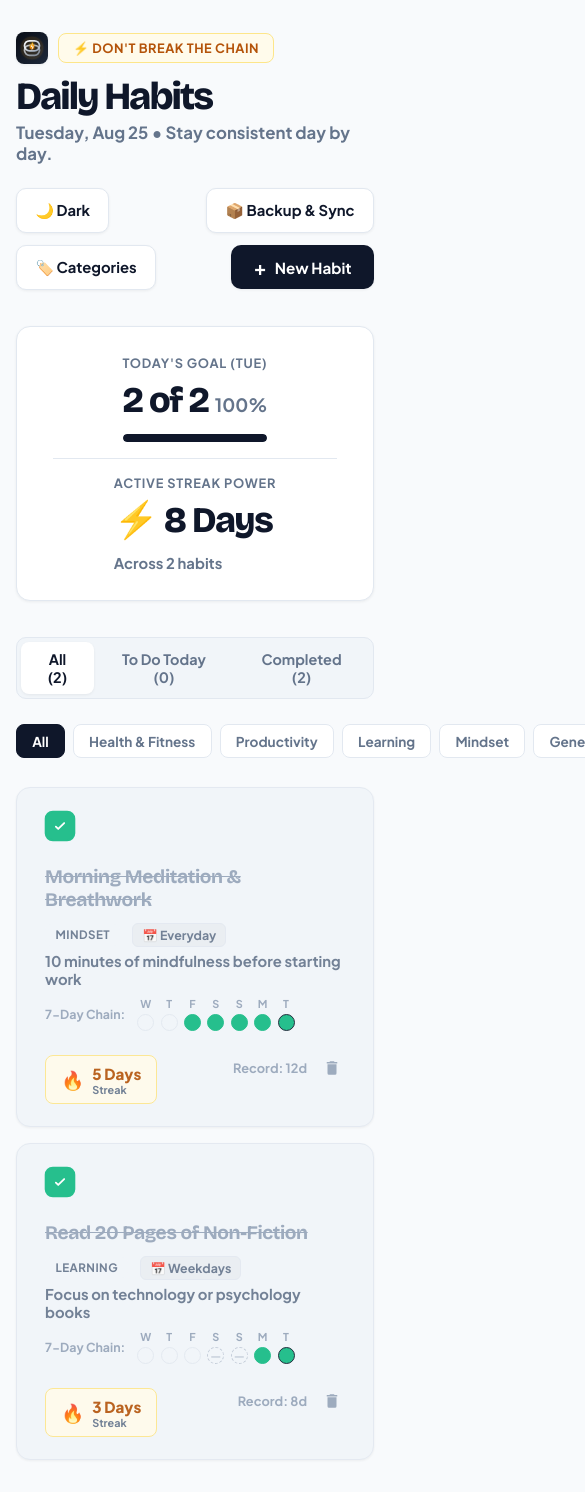
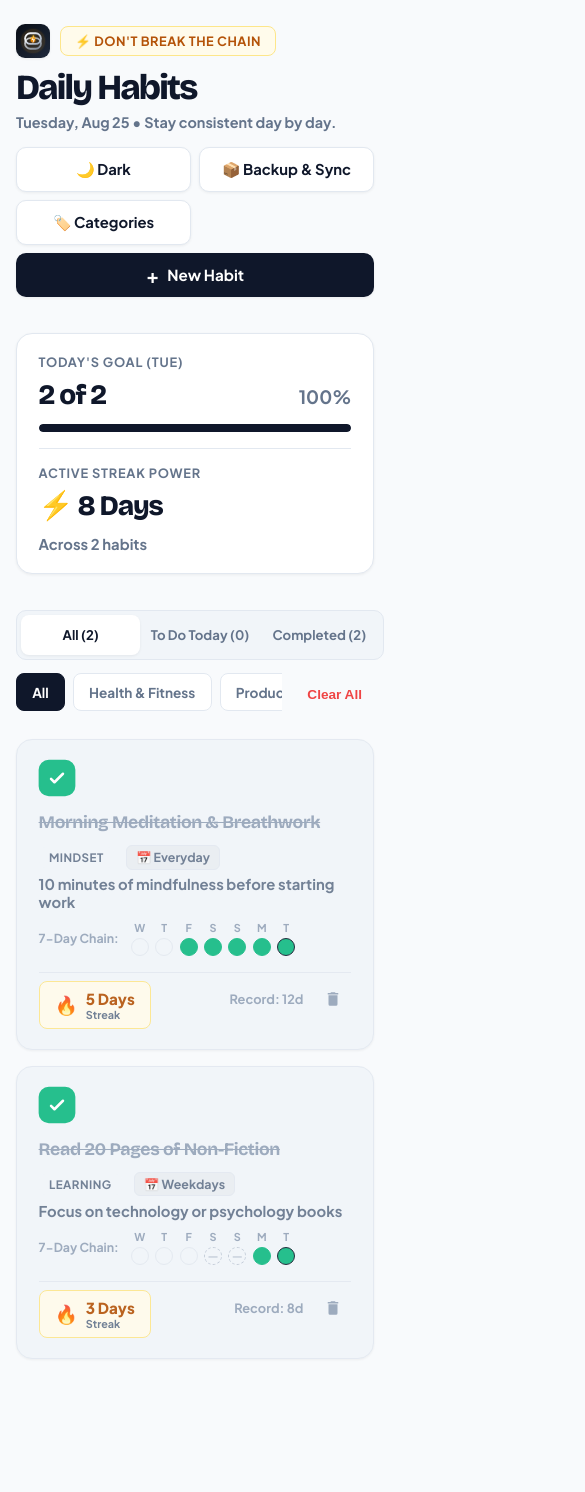
Before and after one commit to Nathanellevy-DI/HabbitTracker.github.io, a React (Vite) app: page / in a window 390 px wide. Shown: the top 1492 px of the page, 585 px wide, since content can reach past the window. After the commit the page ends 1399 px from the top, so only its background shows below. Built offline with nearby package versions, Linux system fonts and the light colour scheme; the HTML template or start-up script is replaced by a standard one.

Commit message:
Add iPhone 13+ and iPhone 17 Pro Max safe area insets, 100dvh & Web App Manifest

```diff
--- a/src/components/HabitDashboard.css
+++ b/src/components/HabitDashboard.css
@@ -1,4 +1,4 @@
-/* HabitDashboard.css - Clean, Modern, Premium Display Typography & Backup Sync Design System */
+/* HabitDashboard.css - Clean, Modern, Premium Display Typography & iOS / iPhone 13+ / iPad Design System */
 
 :root {
   --bg-page: #f8fafc;
@@ -62,16 +62,22 @@ body {
   padding: 0;
   background-color: var(--bg-page);
   color: var(--text-main);
-  font-family: 'Plus Jakarta Sans', 'Inter', system-ui, -apple-system, sans-serif;
+  font-family: 'Plus Jakarta Sans', 'Inter', -apple-system, system-ui, sans-serif;
   -webkit-font-smoothing: antialiased;
   min-height: 100vh;
+  min-height: 100dvh; /* Dynamic Mobile Viewport Height for Safari */
   transition: background-color 0.2s ease, color 0.2s ease;
+  -webkit-tap-highlight-color: transparent; /* Remove iOS grey flash on tap */
 }
 
+/* SAFE AREA INSET PADDING FOR IPHONE 13, 14, 15, 16 PRO, 17 PRO MAX & DYNAMIC ISLAND */
 .habit-dashboard {
   max-width: 1020px;
   margin: 0 auto;
-  padding: 3.5rem 2rem;
+  padding-top: max(2.5rem, calc(1.5rem + env(safe-area-inset-top)));
+  padding-bottom: max(3.5rem, calc(2rem + env(safe-area-inset-bottom)));
+  padding-left: max(1.5rem, calc(1rem + env(safe-area-inset-left)));
+  padding-right: max(1.5rem, calc(1rem + env(safe-area-inset-right)));
 }
 
 /* HEADER BAR */
@@ -92,9 +98,9 @@ body {
 }
 
 .app-header-logo {
-  width: 32px;
-  height: 32px;
-  border-radius: 8px;
+  width: 34px;
+  height: 34px;
+  border-radius: 9px;
   box-shadow: var(--shadow-sm);
   object-fit: cover;
 }
@@ -116,7 +122,7 @@ body {
 
 .header-title {
   font-family: 'Bricolage Grotesque', 'Syne', sans-serif;
-  font-size: 3.25rem;
+  font-size: clamp(2.2rem, 5vw, 3.25rem);
   font-weight: 800;
   margin: 0 0 0.35rem 0;
   color: var(--text-main);
@@ -127,14 +133,14 @@ body {
 .header-subtitle {
   color: var(--text-muted);
   margin: 0;
-  font-size: 1.05rem;
+  font-size: clamp(0.9rem, 2vw, 1.05rem);
   font-weight: 500;
 }
 
 .header-actions {
   display: flex;
   align-items: center;
-  gap: 0.75rem;
+  gap: 0.65rem;
   flex-wrap: wrap;
 }
 
@@ -144,6 +150,7 @@ body {
   border: 1px solid var(--border-color);
   color: var(--text-main);
   padding: 0.75rem 1.15rem;
+  min-height: 44px; /* iOS standard touch target size */
   border-radius: 10px;
   font-weight: 700;
   font-size: 0.925rem;
@@ -151,6 +158,7 @@ body {
   box-shadow: var(--shadow-sm);
   transition: all 0.15s ease;
   font-family: 'Plus Jakarta Sans', sans-serif;
+  touch-action: manipulation;
 }
 
 .btn-theme-toggle:hover,
@@ -164,6 +172,7 @@ body {
   color: var(--brand-text);
   border: none;
   padding: 0.75rem 1.4rem;
+  min-height: 44px;
   border-radius: 10px;
   font-weight: 700;
   font-size: 0.95rem;
@@ -174,6 +183,7 @@ body {
   box-shadow: var(--shadow-sm);
   transition: background-color 0.15s ease, transform 0.1s ease;
   font-family: 'Plus Jakarta Sans', sans-serif;
+  touch-action: manipulation;
 }
 
 .btn-add-habit:hover {
@@ -191,7 +201,7 @@ body {
 .metrics-card {
   background: var(--bg-card);
   border: 1px solid var(--border-color);
-  border-radius: 14px;
+  border-radius: 16px;
   padding: 1.75rem 2.25rem;
   margin-bottom: 2.25rem;
   box-shadow: var(--shadow-sm);
@@ -234,7 +244,7 @@ body {
 
 .metric-value {
   font-family: 'Bricolage Grotesque', 'Plus Jakarta Sans', sans-serif;
-  font-size: 2.25rem;
+  font-size: clamp(1.75rem, 4vw, 2.25rem);
   font-weight: 800;
   color: var(--text-main);
   letter-spacing: -0.04em;
@@ -294,12 +304,14 @@ body {
   border: none;
   color: var(--text-muted);
   padding: 0.5rem 1.05rem;
+  min-height: 40px;
   font-size: 0.9rem;
   font-weight: 700;
   border-radius: 8px;
   cursor: pointer;
   transition: all 0.15s ease;
   font-family: 'Plus Jakarta Sans', sans-serif;
+  touch-action: manipulation;
 }
 
 .tab-btn.active {
@@ -312,12 +324,16 @@ body {
   display: flex;
   align-items: center;
   gap: 0.85rem;
+  width: 100%;
+  max-width: 100%;
 }
 
 .category-pills {
   display: flex;
   gap: 0.5rem;
   overflow-x: auto;
+  -webkit-overflow-scrolling: touch;
+  padding-bottom: 0.25rem;
 }
 
 .pill-btn {
@@ -325,6 +341,7 @@ body {
   border: 1px solid var(--border-color);
   color: var(--text-muted);
   padding: 0.45rem 0.95rem;
+  min-height: 38px;
   border-radius: 8px;
   font-size: 0.85rem;
   font-weight: 600;
@@ -332,6 +349,7 @@ body {
   white-space: nowrap;
   transition: all 0.15s ease;
   font-family: 'Plus Jakarta Sans', sans-serif;
+  touch-action: manipulation;
 }
 
 .pill-btn:hover {
@@ -355,6 +373,7 @@ body {
   padding: 0.45rem 0.75rem;
   border-radius: 8px;
   transition: background 0.15s ease;
+  white-space: nowrap;
 }
 
 .btn-clear-all:hover {
@@ -371,13 +390,14 @@ body {
 .habit-card {
   background: var(--bg-card);
   border: 1px solid var(--border-color);
-  border-radius: 14px;
+  border-radius: 16px;
   padding: 1.4rem 1.75rem;
   display: flex;
   align-items: center;
   gap: 1.5rem;
   transition: border-color 0.15s ease, box-shadow 0.15s ease, background 0.15s ease;
   box-shadow: var(--shadow-sm);
+  -webkit-touch-callout: none;
 }
 
 .habit-card:hover {
@@ -396,9 +416,9 @@ body {
 
 /* CHECKBOX */
 .check-button {
-  width: 30px;
-  height: 30px;
-  border-radius: 8px;
+  width: 36px;
+  height: 36px;
+  border-radius: 10px;
   border: 2px solid var(--border-color-hover);
   background: var(--bg-card);
   cursor: pointer;
@@ -407,6 +427,7 @@ body {
   justify-content: center;
   transition: all 0.15s ease;
   flex-shrink: 0;
+  touch-action: manipulation;
 }
 
 .check-button:hover {
@@ -421,8 +442,8 @@ body {
 }
 
 .checkmark-icon {
-  width: 20px;
-  height: 20px;
+  width: 22px;
+  height: 22px;
   color: #ffffff;
 }
 
@@ -436,13 +457,13 @@ body {
   display: flex;
   align-items: center;
   gap: 0.75rem;
-  margin-bottom: 0.3rem;
+  margin-bottom: 0.35rem;
   flex-wrap: wrap;
 }
 
 .habit-name {
   font-family: 'Bricolage Grotesque', 'Plus Jakarta Sans', sans-serif;
-  font-size: 1.2rem;
+  font-size: clamp(1.1rem, 2.5vw, 1.25rem);
   font-weight: 700;
   margin: 0;
   color: var(--text-main);
@@ -519,8 +540,8 @@ body.dark-theme .schedule-badge {
 }
 
 .dot-circle {
-  width: 15px;
-  height: 15px;
+  width: 16px;
+  height: 16px;
   border-radius: 50%;
   background: var(--bg-subtle);
   border: 1px solid var(--border-color);
@@ -557,6 +578,7 @@ body.dark-theme .schedule-badge {
   display: flex;
   align-items: center;
   gap: 0.85rem;
+  flex-wrap: wrap;
 }
 
 .preset-links {
@@ -589,8 +611,8 @@ body.dark-theme .schedule-badge {
 }
 
 .day-circle-btn {
-  width: 38px;
-  height: 38px;
+  width: 40px;
+  height: 40px;
   border-radius: 50%;
   border: 1px solid var(--border-color);
   background: var(--bg-subtle);
@@ -602,6 +624,7 @@ body.dark-theme .schedule-badge {
   align-items: center;
   justify-content: center;
   transition: all 0.15s ease;
+  touch-action: manipulation;
 }
 
 .day-circle-btn:hover {
@@ -682,12 +705,15 @@ body.dark-theme .schedule-badge {
   border: none;
   color: var(--text-subtle);
   cursor: pointer;
-  padding: 0.25rem;
+  padding: 0.35rem;
+  min-height: 36px;
+  min-width: 36px;
   display: flex;
   align-items: center;
   justify-content: center;
   border-radius: 6px;
   transition: color 0.15s ease, background 0.15s ease;
+  touch-action: manipulation;
 }
 
 .btn-delete-habit:hover {
@@ -729,7 +755,7 @@ body.dark-theme .schedule-badge {
 .data-action-card {
   background: var(--bg-subtle);
   border: 1px solid var(--border-color);
-  border-radius: 10px;
+  border-radius: 12px;
   padding: 1.25rem;
   display: flex;
   flex-direction: column;
@@ -754,7 +780,7 @@ body.dark-theme .schedule-badge {
   text-align: center;
   padding: 4rem 2rem;
   background: var(--bg-card);
-  border-radius: 14px;
+  border-radius: 16px;
   border: 1px dashed var(--border-color);
 }
 
@@ -785,7 +811,7 @@ body.dark-theme .schedule-badge {
   left: 0;
   right: 0;
   bottom: 0;
-  background: rgba(0, 0, 0, 0.55);
+  background: rgba(0, 0, 0, 0.6);
   display: flex;
   align-items: center;
   justify-content: center;
@@ -796,11 +822,13 @@ body.dark-theme .schedule-badge {
 .modal-content {
   background: var(--bg-card);
   border: 1px solid var(--border-color);
-  border-radius: 14px;
+  border-radius: 16px;
   width: 100%;
   max-width: 520px;
   padding: 2rem;
   box-shadow: var(--shadow-lg);
+  max-height: 90dvh;
+  overflow-y: auto;
 }
 
 .modal-header {
@@ -822,10 +850,12 @@ body.dark-theme .schedule-badge {
   background: transparent;
   border: none;
   color: var(--text-muted);
-  font-size: 1.65rem;
+  font-size: 1.75rem;
   cursor: pointer;
   line-height: 1;
   padding: 0;
+  min-height: 40px;
+  min-width: 40px;
 }
 
 .close-btn:hover {
@@ -926,8 +956,9 @@ body.dark-theme .schedule-badge {
 .form-group select {
   background: var(--bg-card);
   border: 1px solid var(--border-color);
-  border-radius: 8px;
-  padding: 0.7rem 0.95rem;
+  border-radius: 10px;
+  padding: 0.75rem 1rem;
+  min-height: 44px;
   color: var(--text-main);
   font-size: 0.95rem;
   outline: none;
@@ -949,12 +980,13 @@ body.dark-theme .schedule-badge {
 }
 
 .color-swatch {
-  width: 28px;
-  height: 28px;
+  width: 32px;
+  height: 32px;
   border-radius: 50%;
   border: 2px solid transparent;
   cursor: pointer;
   transition: transform 0.15s ease;
+  touch-action: manipulation;
 }
 
 .color-swatch:hover {
@@ -977,12 +1009,14 @@ body.dark-theme .schedule-badge {
   background: transparent;
   border: 1px solid var(--border-color);
   color: var(--text-muted);
-  padding: 0.7rem 1.15rem;
-  border-radius: 8px;
+  padding: 0.75rem 1.2rem;
+  min-height: 44px;
+  border-radius: 10px;
   font-weight: 700;
   font-size: 0.9rem;
   cursor: pointer;
   font-family: 'Plus Jakarta Sans', sans-serif;
+  touch-action: manipulation;
 }
 
 .btn-secondary:hover {
@@ -994,46 +1028,113 @@ body.dark-theme .schedule-badge {
   background: var(--brand-primary);
   color: var(--brand-text);
   border: none;
-  padding: 0.7rem 1.15rem;
-  border-radius: 8px;
+  padding: 0.75rem 1.2rem;
+  min-height: 44px;
+  border-radius: 10px;
   font-weight: 700;
   font-size: 0.9rem;
   cursor: pointer;
   font-family: 'Plus Jakarta Sans', sans-serif;
+  touch-action: manipulation;
 }
 
 .btn-primary:hover {
   background: var(--brand-primary-hover);
 }
 
-/* RESPONSIVE DESIGN */
+/* ===================================================
+   RESPONSIVE DESIGN: IPHONE 13, 14, 15, 16 PRO, 17 PRO MAX & IPAD
+   =================================================== */
+
+/* IPHONE 13 PRO / 14 / 15 / 16 PRO / 17 PRO MAX MOBILE VIEWPORTS (390px - 440px) */
 @media (max-width: 640px) {
   .habit-dashboard {
-    padding: 2rem 1rem;
+    padding-top: max(1.5rem, calc(1rem + env(safe-area-inset-top)));
+    padding-bottom: max(2.5rem, calc(1.5rem + env(safe-area-inset-bottom)));
+    padding-left: max(1rem, env(safe-area-inset-left));
+    padding-right: max(1rem, env(safe-area-inset-right));
   }
-  .header-title {
-    font-size: 2.4rem;
+
+  .dashboard-header {
+    flex-direction: column;
+    align-items: stretch;
+    gap: 1rem;
   }
+
+  .header-actions {
+    width: 100%;
+    display: grid;
+    grid-template-columns: 1fr 1fr;
+    gap: 0.5rem;
+  }
+
+  .btn-add-habit {
+    grid-column: span 2;
+    justify-content: center;
+  }
+
+  .metrics-card {
+    padding: 1.25rem 1.35rem;
+  }
+
+  .metrics-main {
+    flex-direction: column;
+    align-items: stretch;
+    gap: 1rem;
+  }
+
+  .metric-divider {
+    width: 100%;
+    height: 1px;
+  }
+
+  .controls-row {
+    flex-direction: column;
+    align-items: stretch;
+    gap: 0.85rem;
+  }
+
+  .tab-group {
+    width: 100%;
+    display: flex;
+  }
+
+  .tab-btn {
+    flex: 1;
+    text-align: center;
+    padding: 0.5rem 0.25rem;
+    font-size: 0.825rem;
+  }
+
   .habit-card {
     flex-direction: column;
     align-items: flex-start;
+    padding: 1.25rem 1.35rem;
+    gap: 1rem;
   }
+
   .streak-badge-container {
     align-items: flex-start;
     width: 100%;
     flex-direction: row;
     justify-content: space-between;
+    padding-top: 0.5rem;
+    border-top: 1px solid var(--border-color);
   }
-  .metrics-main {
-    flex-direction: column;
-    gap: 1rem;
+
+  .day-circle-btn {
+    width: 36px;
+    height: 36px;
+    font-size: 0.8rem;
   }
-  .metric-divider {
-    width: 100%;
-    height: 1px;
+}
+
+/* IPAD & TABLET VIEWPORTS (641px - 1024px) */
+@media (min-width: 641px) and (max-width: 1024px) {
+  .habit-dashboard {
+    padding: 3rem 2rem;
   }
   .header-actions {
-    width: 100%;
-    justify-content: space-between;
+    flex-wrap: nowrap;
   }
 }
```
Also changed, not shown: index.html (+8 -5 lines), public/apple-touch-icon.png (added), public/icon-512.png (added), public/manifest.json (added).
